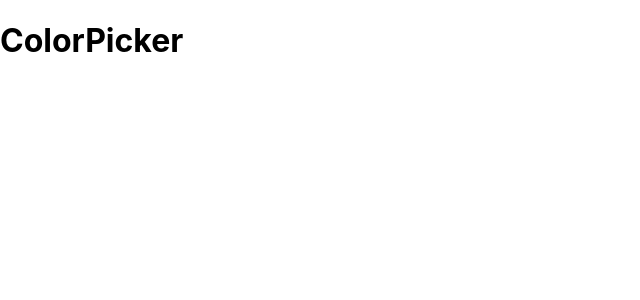
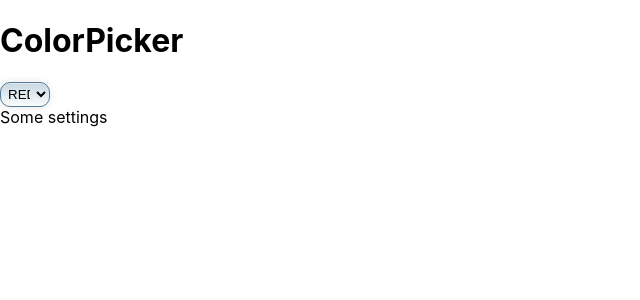
Before and after one commit to SanyaSukhariev/react-colorpicker, a React (Create React App) app: page / in a window 1280 px wide. Shown: the top 300 px of the page, without its empty margins (0-640 px from the left). Built offline with nearby package versions, Linux system fonts and the light colour scheme.

Commit message:
add all components for ColorPicker

```diff
--- a/src/App.js
+++ b/src/App.js
@@ -1,10 +1,11 @@
 import logo from './logo.svg';
 import './App.css';
+import ColorPicker from './components/ColorPicker/ColorPicker';
 
 function App() {
   return (
     <div>
-      <h1>ColorPicker</h1>
+      <ColorPicker />
 
     </div>
   );
--- a/src/components/ColorList/ColorList.js
+++ b/src/components/ColorList/ColorList.js
@@ -1,11 +1,15 @@
 import React from "react";
+import classes from "../ColorList/ColorList.module.css";
 
 
 const ColorList =()=>{
     return(
-        <div>
-
-        </div>
+        <select className={classes.item}>
+        <option value="Red"> RED </option>
+        <option value="Yellow"> YELLOW </option>
+        <option value="Green"> GREEN </option>
+        <option value="Blue"> BLUE </option>
+      </select>
     )
 }
 
--- a/src/components/ColorList/ColorList.module.css
+++ b/src/components/ColorList/ColorList.module.css
@@ -0,0 +1,12 @@
+.item{
+    padding: 3px;
+    border: solid 1px #517B97;
+    outline: 0;
+    background: -webkit-gradient(linear, left top, left 25, from(#FFFFFF), color-stop(4%, #CAD9E3), to(#FFFFFF));
+    background: -moz-linear-gradient(top, #FFFFFF, #CAD9E3 1px, #FFFFFF 25px);
+    box-shadow: rgba(0,0,0, 0.1) 0px 0px 8px;
+    -moz-box-shadow: rgba(0,0,0, 0.1) 0px 0px 8px;
+    -webkit-box-shadow: rgba(0,0,0, 0.1) 0px 0px 8px;
+    width:50px;
+    border-radius: 10px;
+    }
--- a/src/components/ColorPicker/ColorPicker.js
+++ b/src/components/ColorPicker/ColorPicker.js
@@ -1,13 +1,18 @@
 import React from "react";
+import ColorList from "../ColorList/ColorList";
+import ColorSettings from "../ColorSettings/ColorSettings";
 
 
 
-const ColorPicker =()=>{
-    return(
-        <div>
 
-        </div>
-    )
-}
+const ColorPicker = () => {
+  return (
+    <div>
+      <h1>ColorPicker</h1>
+      <ColorList />
+      <ColorSettings />
+    </div>
+  );
+};
 
-export default ColorPicker
+export default ColorPicker;
--- a/src/components/ColorSettings/ColorSettings.js
+++ b/src/components/ColorSettings/ColorSettings.js
@@ -4,7 +4,7 @@ import React from "react";
 const ColorSettings =()=>{
     return(
         <div>
-
+        Some settings
         </div>
     )
 }
```
